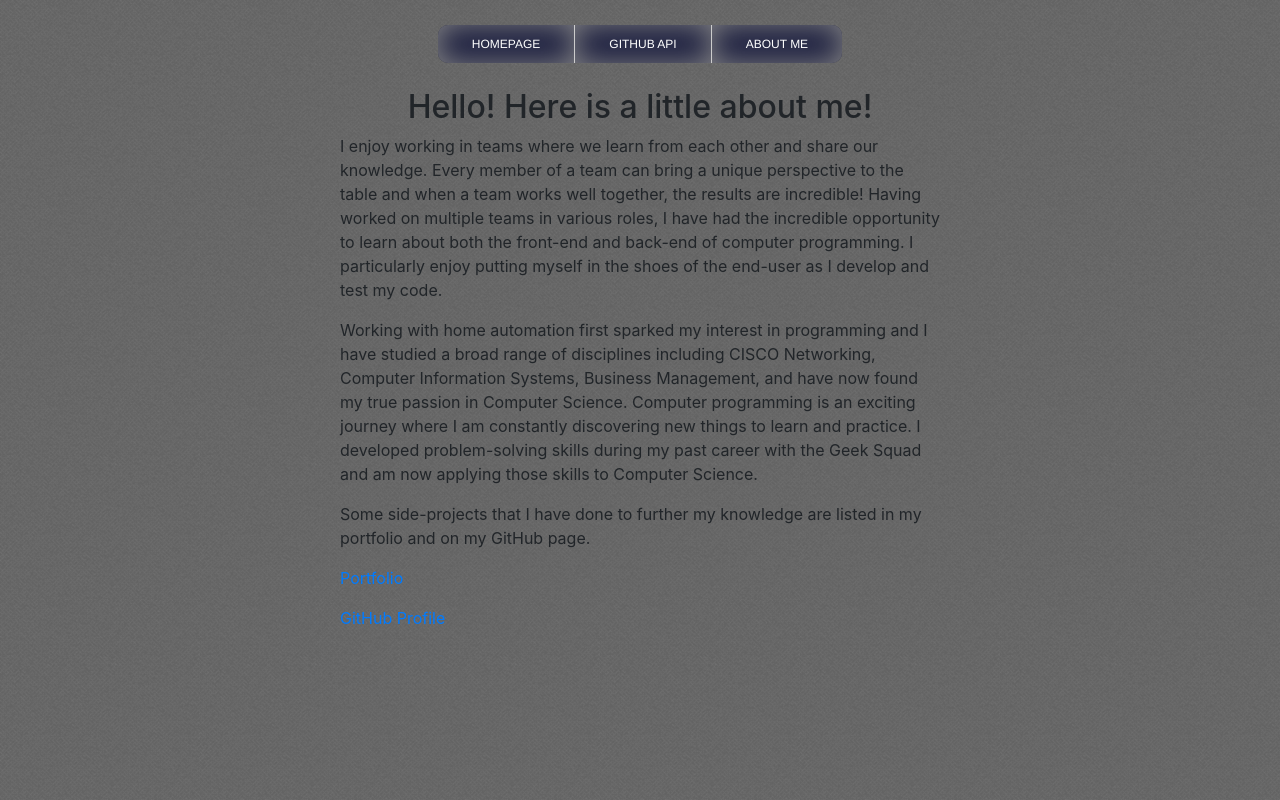
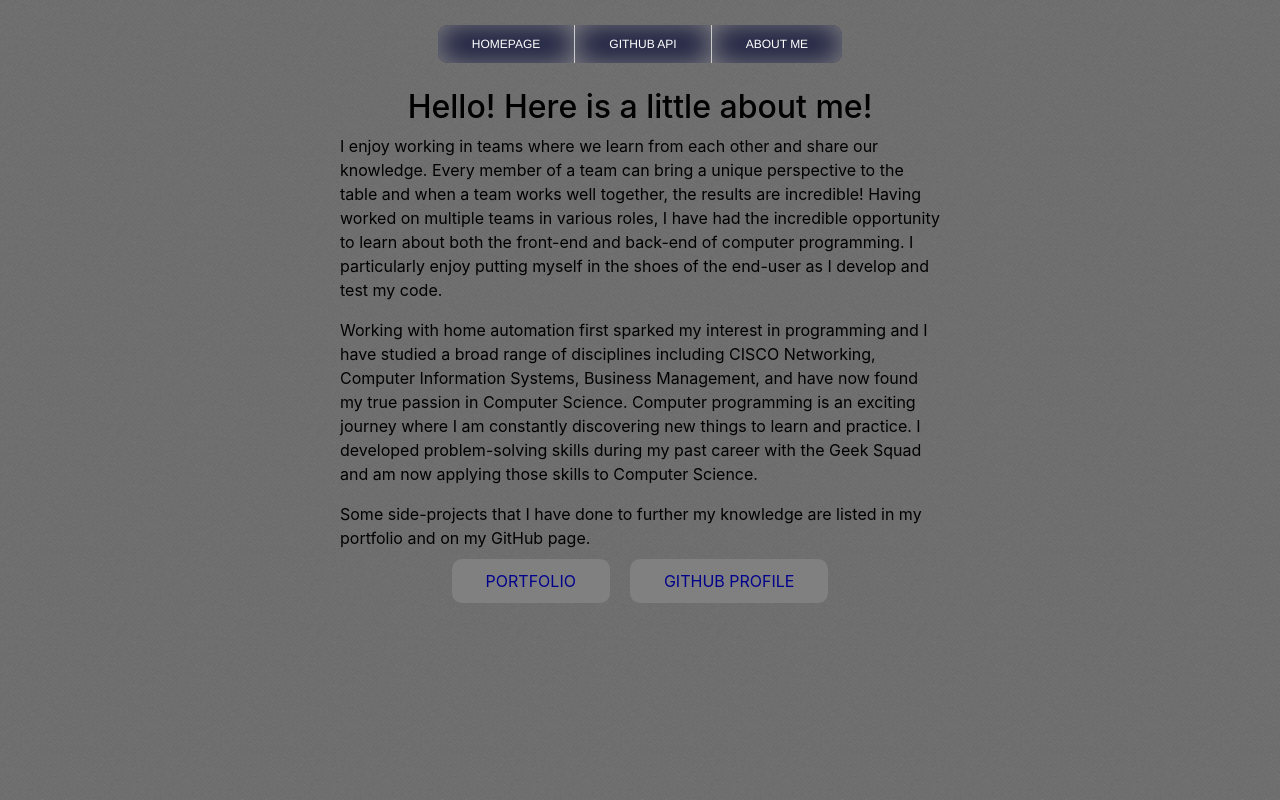
Before and after one commit to TimParrish/website, a React (Create React App) app: page /website/about in a window 1280 px wide. Built offline with nearby package versions, Linux system fonts and the light colour scheme.

Commit message:
updated styling

```diff
--- a/src/WebpageComponents/About.js
+++ b/src/WebpageComponents/About.js
@@ -2,10 +2,37 @@ import React from "react";
 import { Heading } from "styles";
 import styled from "styled-components";
 
+const LinksContainer = styled.div`
+  display: flex;
+  justify-content: center;
+  margin: 25px auto 25px auto;
+  width: 700px;
+  height: 38px;
+  padding: 0px;
+`;
+
+const Link = styled.div`
+  a {
+    text-transform: uppercase;
+    text-decoration: none;
+    color: darkblue;
+    display: block;
+    padding: 10px 34px;
+    background-color: grey;
+    float: left;
+    width: 60 px;
+    border-radius: 10px;
+    margin-left: 10px;
+    margin-right: 10px;
+  }
+`;
 const BioDiv = styled.div`
   height: 400px;
   width: 600px;
   margin: auto;
+  p {
+    color: black;
+  }
 `;
 
 function About() {
@@ -37,7 +64,9 @@ function About() {
           Some side-projects that I have done to further my knowledge are listed
           in my portfolio and on my GitHub page.
         </p>
-        <p>
+      </BioDiv>
+      <LinksContainer>
+        <Link>
           <a
             href="https://timothyparrish.com/"
             target="_blank"
@@ -45,8 +74,8 @@ function About() {
           >
             Portfolio
           </a>
-        </p>
-        <p>
+        </Link>
+        <Link>
           <a
             href="https://github.com/TimParrish/"
             target="_blank"
@@ -54,8 +83,8 @@ function About() {
           >
             GitHub Profile
           </a>
-        </p>
-      </BioDiv>
+        </Link>
+      </LinksContainer>
     </>
   );
 }
--- a/src/WebpageComponents/GitHub.js
+++ b/src/WebpageComponents/GitHub.js
@@ -18,6 +18,7 @@ const BioDiv = styled.div`
   margin: auto;
   p {
     text-transform: underline;
+    color: black;
   }
 `;
 const GitHubDiv = styled.div`
@@ -29,6 +30,7 @@ const GitHubDiv = styled.div`
   border-radius: 25px;
   h3 {
     text-align: center;
+    color: black;
   }
 `;
 
--- a/src/styles/headingStyle.js
+++ b/src/styles/headingStyle.js
@@ -3,4 +3,5 @@ import styled from "styled-components";
 export const Heading = styled.h1`
   font-size: 2rem;
   text-align: center;
+  color: black;
 `;
```
Also changed, not shown: src/images/tweed_wallpaper.png.
